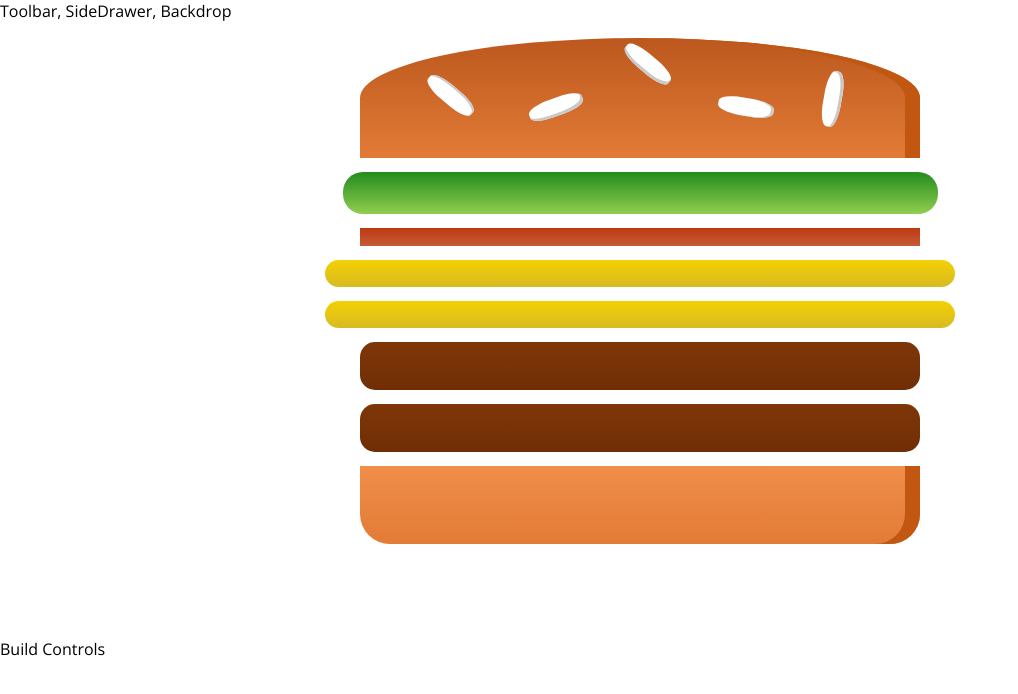
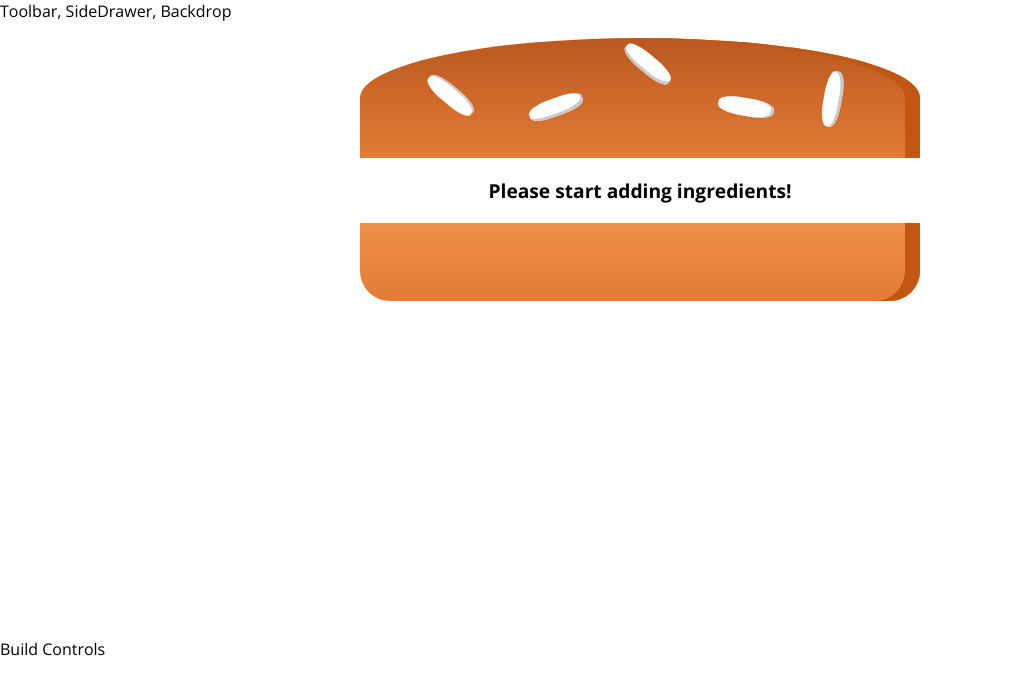
Before and after one commit to DagmawiAbate/my-burger-app, a React app: page / in a window 1280 px wide. Shown: the top 694 px of the page, without its empty margins (0-1018 px from the left). Built offline with nearby package versions, Linux system fonts and the light colour scheme.

Commit message:
Calculating the ingredient sum dynamically

```diff
--- a/src/components/Burger/Burger.js
+++ b/src/components/Burger/Burger.js
@@ -4,11 +4,18 @@
 import BurgerIngredient from './BurgerIngredient/BurgerIngredient'
 
 const burger = (props) => {
-  const transformedIngredients = Object.keys(props.ingredients).map((igKey) => {
-    return [...Array(props.ingredients[igKey])].map((_, i) => {
-      return <BurgerIngredient key={igKey + i} type={igKey} />
+  let transformedIngredients = Object.keys(props.ingredients)
+    .map((igKey) => {
+      return [...Array(props.ingredients[igKey])].map((_, i) => {
+        return <BurgerIngredient key={igKey + i} type={igKey} />
+      })
     })
-  })
+    .reduce((arr, el) => {
+      return arr.concat(el)
+    }, [])
+  if (transformedIngredients.length === 0) {
+    transformedIngredients = <p>Please start adding ingredients!</p>
+  }
   return (
     <div className={classes.Burger}>
       <BurgerIngredient type='bread-top' />
--- a/src/containers/BurgerBuilder/BurgerBuilder.js
+++ b/src/containers/BurgerBuilder/BurgerBuilder.js
@@ -11,11 +11,10 @@
 
   state = {
     ingredients: {
-      salad: 1,
-      bacon: 1,
-      cheese: 2,
-      meat: 2,
-
+      salad: 0,
+      bacon: 0,
+      cheese: 0,
+      meat: 0,
     }
   }
 
```
Also changed, not shown: public/manifest.json.
